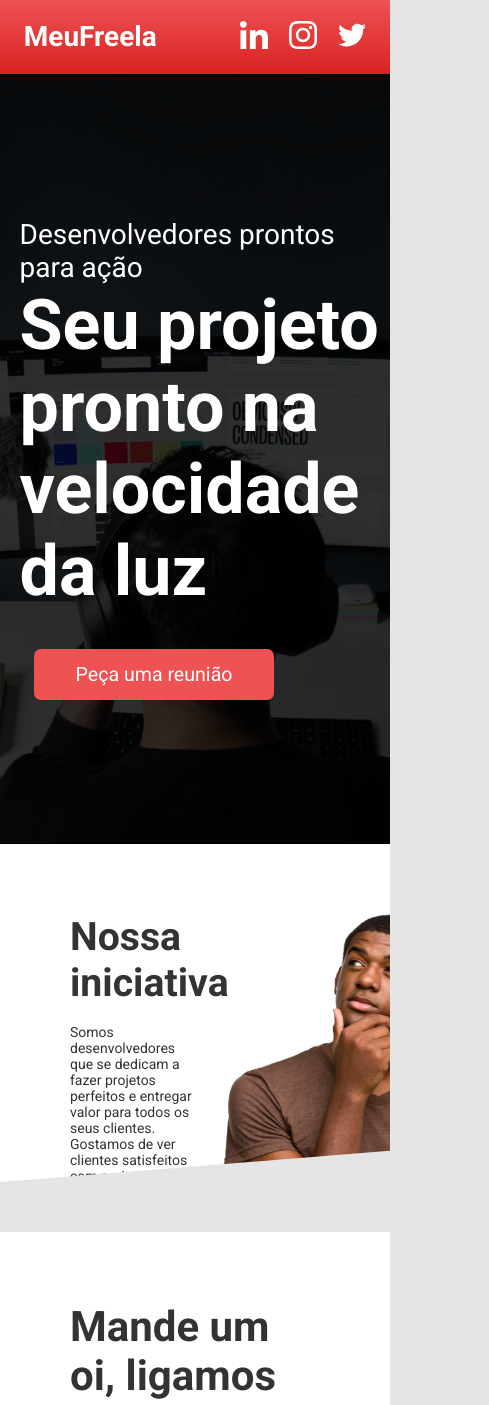
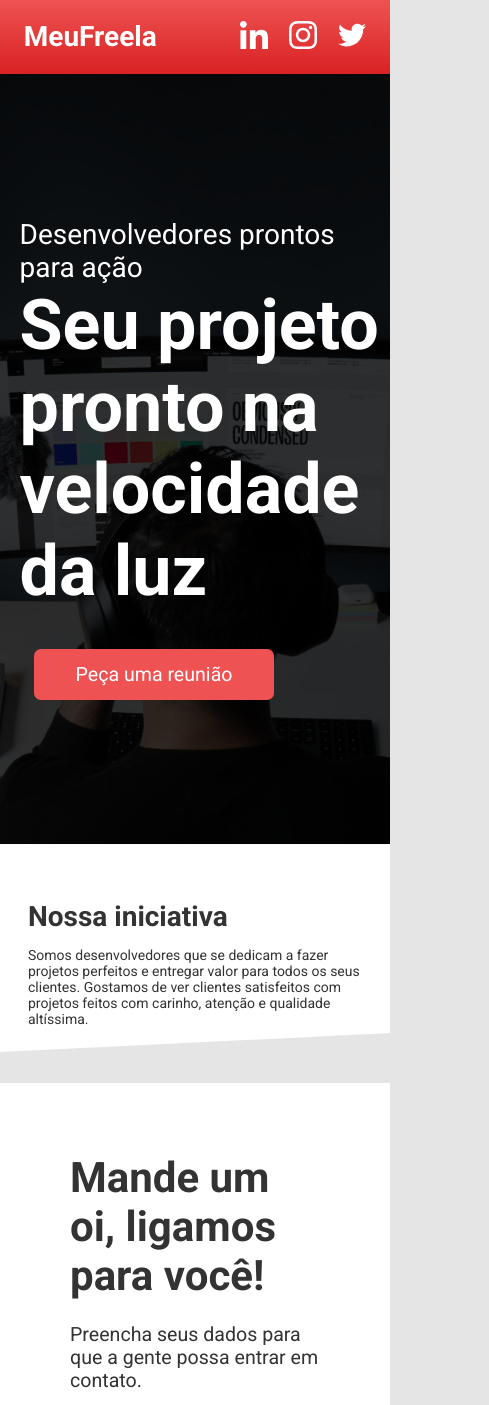
Before and after one commit to aleffreitas/Desafio-Front-end, a React (Create React App) app: page / in a window 390 px wide. Shown: the top 1405 px of the page, 489 px wide, since content can reach past the window. Built offline with nearby package versions, Linux system fonts and the light colour scheme.

Commit message:
Feito responsivo componente Description

```diff
--- a/src/components/Description/index.js
+++ b/src/components/Description/index.js
@@ -10,8 +10,8 @@ export function Description() {
                     <h1>Nossa iniciativa</h1>
                     <p>Somos desenvolvedores que se dedicam a fazer projetos perfeitos e entregar valor para todos os seus clientes. Gostamos de ver clientes satisfeitos com projetos feitos com carinho, atenção e qualidade altíssima.</p>
                 </div>
-                <div className="img" >
-                    <img src={manImg} alt="" />
+                <div className="image" >
+                    <img src={manImg} alt="Homem segurando o queixo observando" />
                 </div>
             </Content>
         </Container>
--- a/src/components/Description/style.js
+++ b/src/components/Description/style.js
@@ -1,7 +1,6 @@
 import styled from "styled-components";
 
 export const Container = styled.div`
-    width: 100%;
     background-color: white;
     clip-path: polygon(0 0%, 100% 0, 100% 79%, 0 87%);
 `;
@@ -9,50 +8,74 @@ export const Container = styled.div`
 export const Content = styled.div`
     max-width: 1200px;
     display: flex;
-    gap: 2rem;
     margin: 0 auto;
     padding: 5rem 5rem 0;
 
-    h1{
-        font-size: 3rem;
+    .description{
+
+        width: 50%;
+        margin-top: 3rem;
+
+        h1{
+            font-size: 2.8rem;
+        }
+
+        p{
+            font-size: 1.4rem;
+            margin-top: 1.5rem;
+        }
     }
 
-    p{
-        font-size: 1.4rem;
-        margin-top: 1.6rem;
+    .image{
+        width: 50%;
+        text-align: center;
+
+        img{
+            max-width: 400px;
+        }
     }
-
-    .img{
-        max-width: 400px;
-
-        /* img{
-            width: 90%;
-        } */
-    }
-
-    .description{
-        width: 50%;
-    }
-
 
     @media (max-width: 768px) {
 
+        gap: 1rem;
+        padding: 4rem 2rem 1rem;
+
         .description{
+            height: 300px;
             margin-top: 0;
-            padding: 0;
 
             h1{
-                font-size: 2.8rem;
+                font-size: 2rem;
             }
 
             p{
                 font-size: 1rem;
-                margin-top: 1.3rem;
+                margin-top: 1rem;
             }
         }
 
-        img{
-            max-width: 19rem;
+        .image{
+            text-align: right;
+
+            img{
+                width: 100%;
+            }
+        }
+    }
+
+    @media (max-width: 508px) {
+
+        padding: 4rem 2rem;
+        display: block;
+
+        .description{
+
+            height: auto;
+            width: 100%;
+        }
+
+        .image{
+            display: none;
         }
     }
 `;
```
Also changed, not shown: src/components/Banner/styles.js (line endings or trailing spaces).
